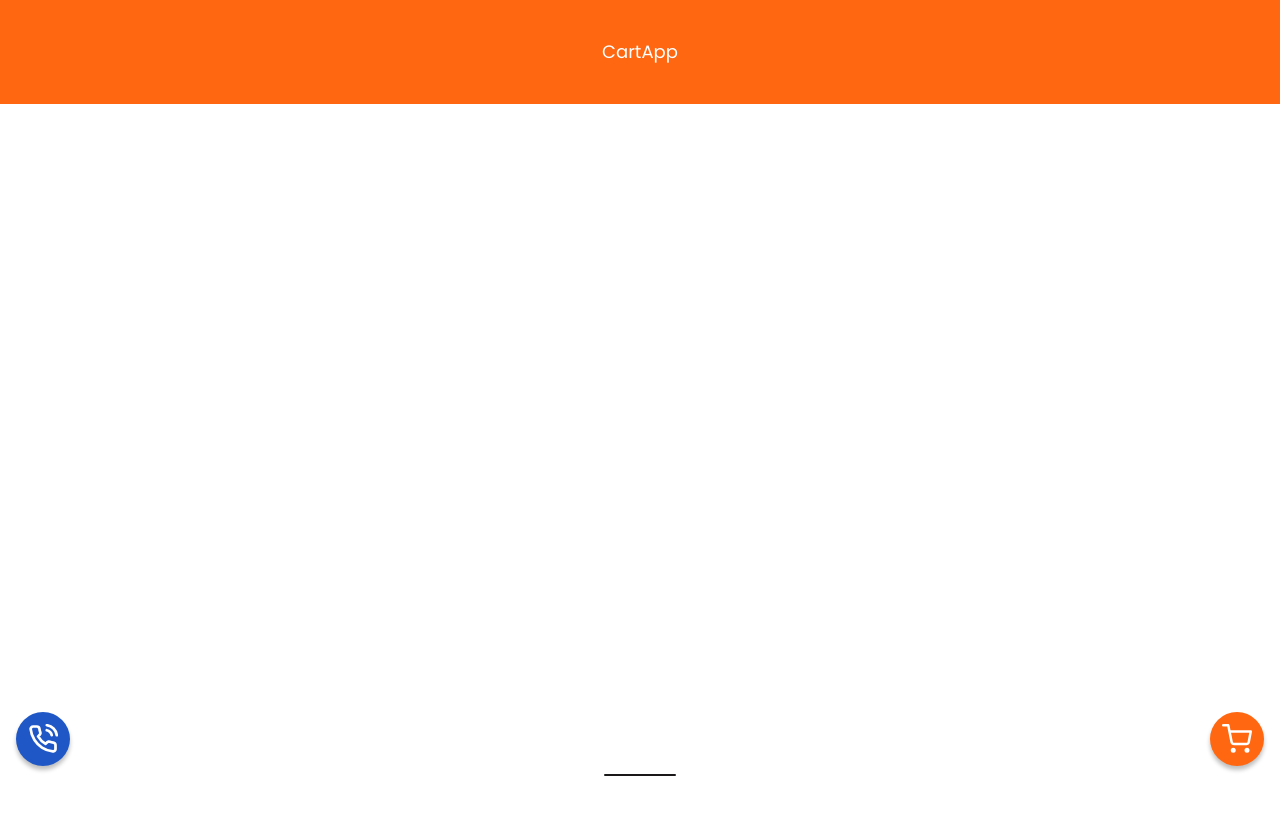
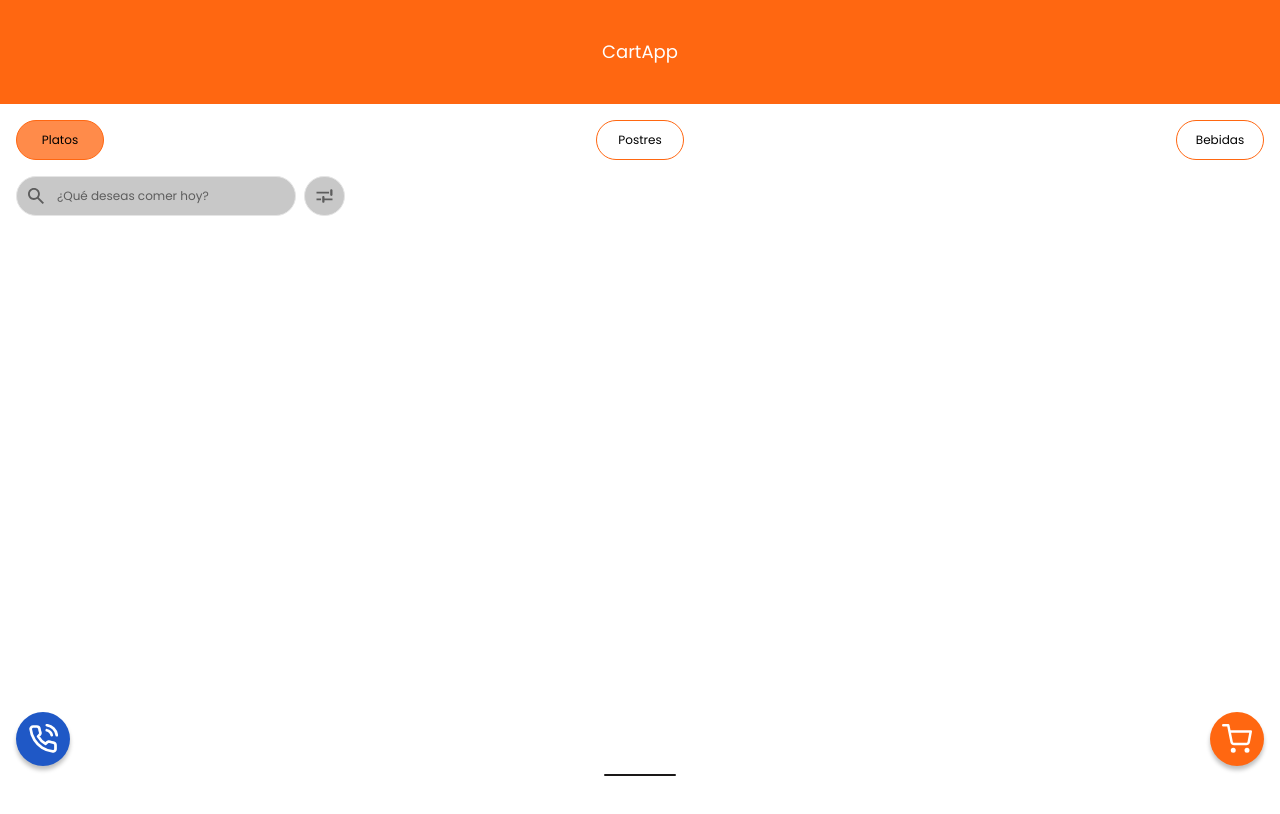
Before and after one commit to No-Country/s12-25-t-java-next, a Next.js app in the folder Frontend/: page / in a window 1280 px wide. Shown: the top 814 px of the page. Built offline with nearby package versions, Linux system fonts and the light colour scheme.

Commit message:
add-filterbutton

```diff
--- /dev/null
+++ b/Frontend/src/app/[slug]/activeButton.tsx
@@ -0,0 +1,26 @@
+"use client"
+
+import Link from "next/link";
+import { usePathname} from "next/navigation";
+
+export default function ActiveButton({
+  slug,
+  children,
+}: {
+  slug: string;
+  children: React.ReactNode;
+}) {
+
+  const pathname = usePathname()
+  const isActive = pathname === slug || pathname === "/" && slug === "/Platos"
+
+  return (
+    <Link
+      href={slug}
+      className={`rounded-[32px] text-xs w-[88px] h-10 border border-primary-100
+      ${isActive ? " bg-primary-300 rounded-[32px] " : "bg-zinc-100 text-zinc-600"}`}
+    >
+      {children}
+    </Link>
+  );
+}
--- /dev/null
+++ b/Frontend/src/app/[slug]/filterButton.tsx
@@ -0,0 +1,12 @@
+import FilterIcon from "./icons";
+
+export default function FilterButton(){
+    return(
+        <button className=" w-[41px] h-10 bg-[#C8C8C8] rounded-[50px] border
+        border-[#E5E5E5] flex items-center justify-center  ml-2">
+            <span className="w-[17px] h-[14px] ">
+            <FilterIcon />
+            </span>
+        </button>
+    )
+}
--- /dev/null
+++ b/Frontend/src/app/[slug]/icons.tsx
@@ -0,0 +1,35 @@
+export function SearchIcon() {
+  return (
+    <svg
+      xmlns="http://www.w3.org/2000/svg"
+      width="16"
+      height="16"
+      viewBox="0 0 16 16"
+      fill="none"
+    >
+      <path
+        fillRule="evenodd"
+        clipRule="evenodd"
+        d="M10.7581 9.39508L16 14.6369L14.6369 16L9.39508 10.7581C8.41624 11.4626 7.23613 11.8925 5.94625 11.8925C2.66209 11.8925 0 9.23042 0 5.94625C0 2.66209 2.66209 0 5.94625 0C9.23042 0 11.8925 2.66209 11.8925 5.94625C11.8925 7.23613 11.4626 8.41624 10.7581 9.39508ZM5.94625 1.82962C3.66838 1.82962 1.82962 3.66838 1.82962 5.94625C1.82962 8.22413 3.66838 10.0629 5.94625 10.0629C8.22413 10.0629 10.0629 8.22413 10.0629 5.94625C10.0629 3.66838 8.22413 1.82962 5.94625 1.82962Z"
+        fill="#5D5D5D"
+      />
+    </svg>
+  );
+}
+
+export default function FilterIcon() {
+  return (
+    <svg
+      xmlns="http://www.w3.org/2000/svg"
+      width="17"
+      height="14"
+      viewBox="0 0 17 14"
+      fill="none"
+    >
+      <path
+        d="M0.514648 4.37622H13.0631V2.77915H0.514648V4.37622ZM15.3446 0.155396C14.7146 0.155396 14.2038 0.666133 14.2038 1.29616V5.85922C14.2038 6.48924 14.7146 6.99998 15.3446 6.99998C15.9746 6.99998 16.4854 6.48924 16.4854 5.85922V1.29616C16.4854 0.666133 15.9746 0.155396 15.3446 0.155396ZM8.5 9.62374V8.14075C8.5 7.51072 7.98926 6.99998 7.35924 6.99998C6.72921 6.99998 6.21847 7.51072 6.21847 8.14075V12.7038C6.21847 13.3338 6.72921 13.8446 7.35924 13.8446C7.98926 13.8446 8.5 13.3338 8.5 12.7038V11.2208H16.4854V9.62374H8.5ZM0.514648 11.2208H5.07771V9.62374H0.514648V11.2208Z"
+        fill="#5D5D5D"
+      />
+    </svg>
+  );
+}
--- /dev/null
+++ b/Frontend/src/app/[slug]/page.tsx
@@ -0,0 +1,33 @@
+import ActiveButton from "./activeButton";
+import Search from "./search";
+
+export default function DishesPage() {
+  const fakeData = [
+    {
+      id: "1",
+      title: "Platos",
+    },
+    {
+      id: "2",
+      title: "Postres",
+    },
+    {
+      id: "3",
+      title: "Bebidas",
+    },
+  ];
+  return (
+    <section className="w-full ">
+        <div className="flex flex-row items-center justify-between px-4 mt-4">
+      {fakeData.map((data) => (
+        <ActiveButton slug={`/${data.title}`} key={data.id}>
+          <div className="flex justify-center items-center h-full">
+            <span> {data.title} </span>
+          </div>
+        </ActiveButton>
+      ))}
+      </div>
+      <Search />
+    </section>
+  );
+}
--- /dev/null
+++ b/Frontend/src/app/[slug]/search.tsx
@@ -0,0 +1,21 @@
+import FilterButton from "./filterButton";
+import { SearchIcon } from "./icons";
+
+export default function Search() {
+  return (
+    <section className="flex flex-row items-center  mt-4 px-4">
+      <div className="relative">
+        <input
+          type="search"
+          className="w-[280px] h-10  rounded-full
+            border border-[#E5E5E5] bg-[#C8C8C8] pl-10 text-xs placeholder:text-darkgrey "
+          placeholder="¿Qué deseas comer hoy?"
+        />
+        <span className="absolute left-3 top-3 ">
+          <SearchIcon />
+        </span>
+      </div>
+      <FilterButton />
+    </section>
+  );
+}
--- a/Frontend/src/app/page.tsx
+++ b/Frontend/src/app/page.tsx
@@ -1,9 +1,11 @@
 import Image from 'next/image'
+import DishesPage from './[slug]/page'
+
 
 export default function Home() {
   return (
     <main className="flex min-h-[80vh] flex-col items-center justify-between overflow-hidden">
-
+      <DishesPage />
     </main>
   )
 }
```
Also changed, not shown: Frontend/src/app/layout.tsx (+17 -12 lines).
